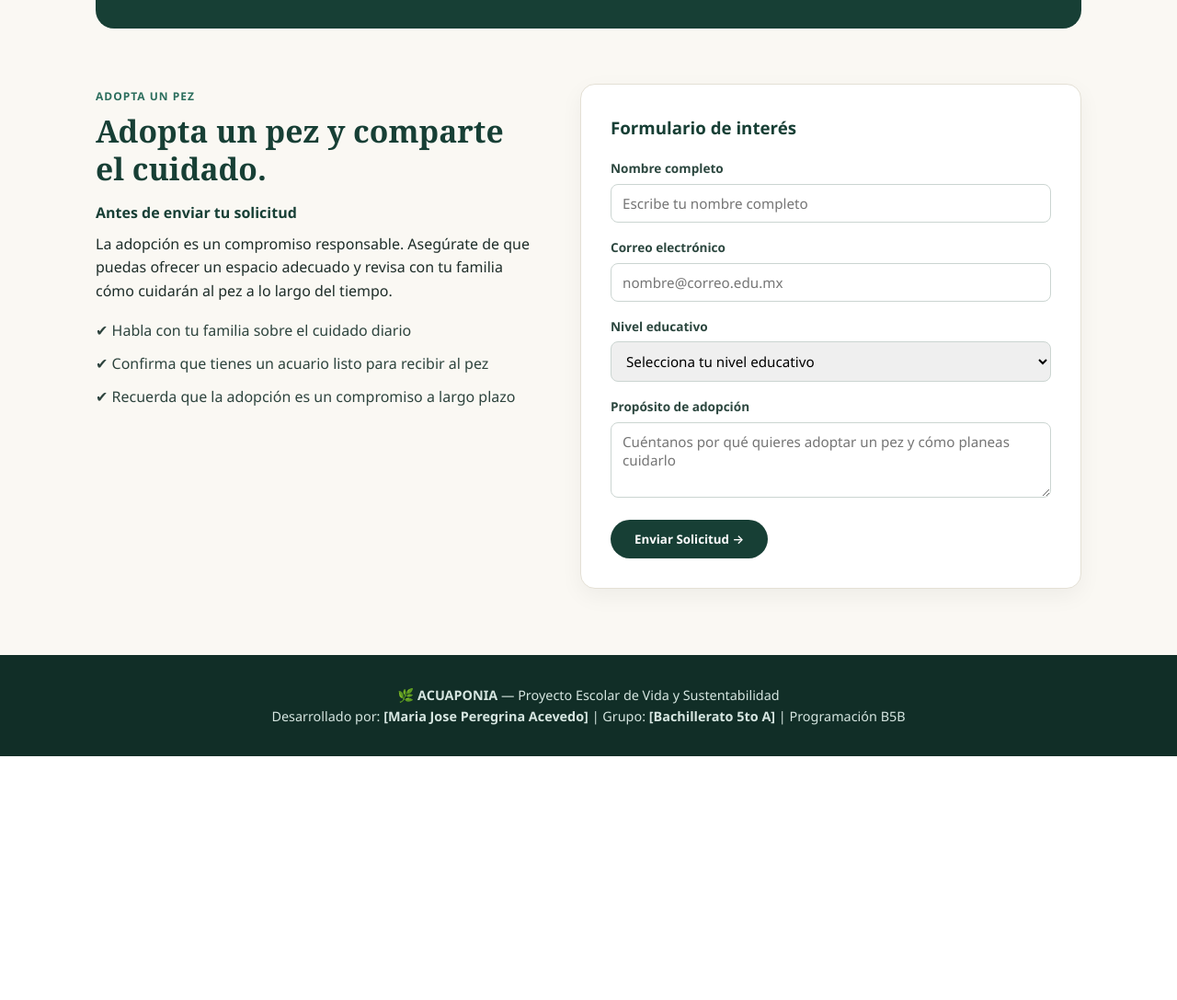
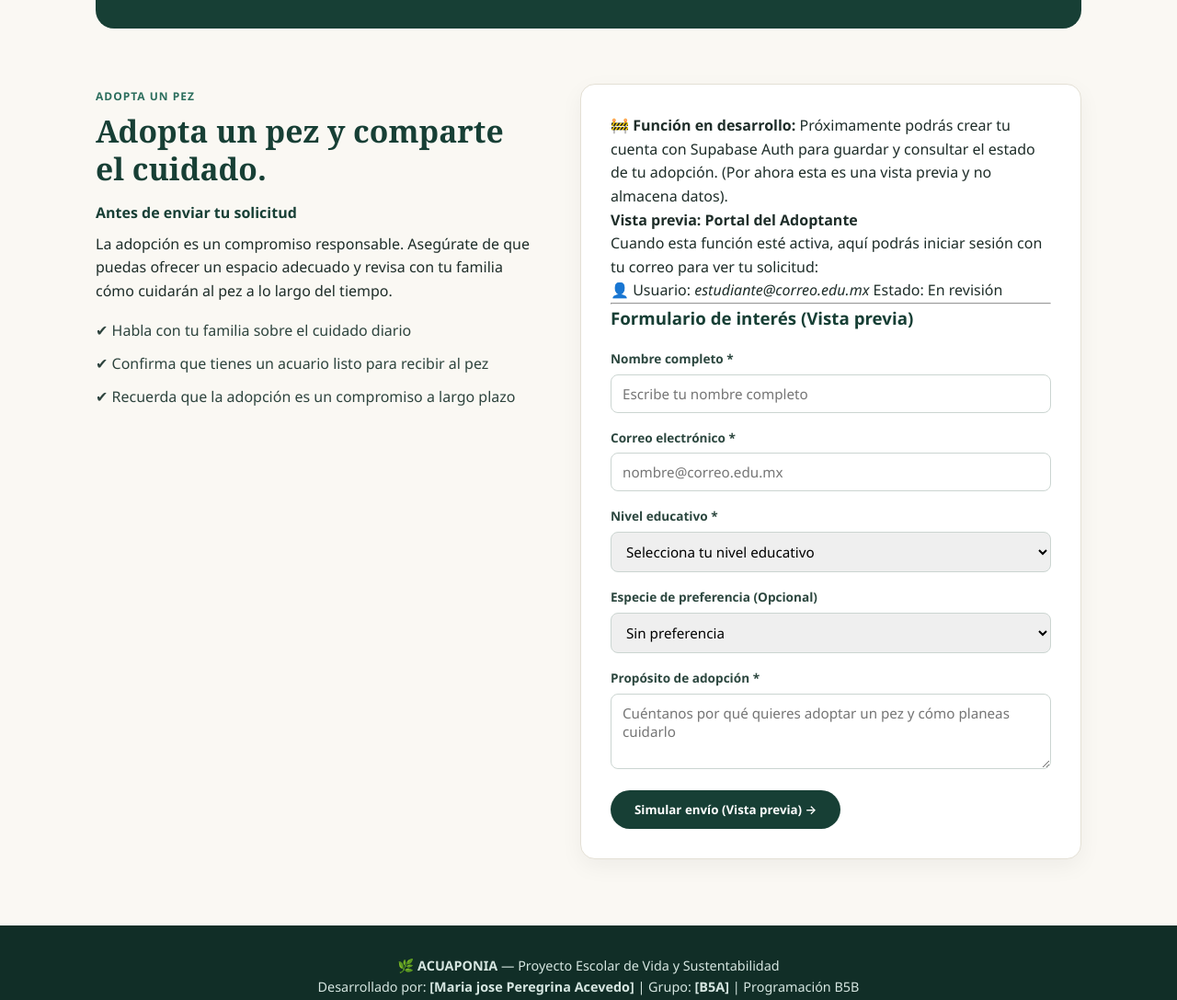
Before and after one commit to majoperegrinaa2-png/ACUAPONIA, a plain HTML site: page index.html in a window 1280 px wide. Shown: the part 3360-4447 px from the top of the page at 92% size. Before the commit the page ends 4182 px from the top, so only its background shows below. Drawn offline with Linux system fonts and the light colour scheme.

Commit message:
Update index.html

```diff
--- a/index.html
+++ b/index.html
@@ -159,7 +159,7 @@
         </div>
     </section>
 
-    <!-- BANNER VERDE OSCURO + SECCIÓN ADOPTA UN PEZ -->
+    <!-- BANNER VERDE OSCURO + SECCIÓN ADOPTA UN PEZ (TAREA 5: VISTA PREVIA) -->
     <section id="adopta" class="seccion fondo-crema">
         <div class="contenedor">
             <!-- Tarjeta verde oscuro -->
@@ -187,7 +187,7 @@
                 </div>
             </div>
 
-            <!-- Formulario de interés -->
+            <!-- Formulario de interés con vista previa Tarea 5 -->
             <div id="formulario-adopcion" class="adopcion-grid">
                 <div class="adopcion-info">
                     <span class="etiqueta">ADOPTA UN PEZ</span>
@@ -201,15 +201,32 @@
                     </ul>
                 </div>
 
-                <form class="formulario-card" onsubmit="enviarSolicitud(event)">
-                    <h3>Formulario de interés</h3>
-                    <label>Nombre completo</label>
+                <div class="formulario-card">
+                    <div class="banner-desarrollo">
+                        🚧 <strong>Función en desarrollo:</strong> Próximamente podrás crear tu cuenta con Supabase Auth para guardar y consultar el estado de tu adopción. (Por ahora esta es una vista previa y no almacena datos).
+                    </div>
+
+                    <!-- Vista previa de inicio de sesión / estado -->
+                    <div class="vista-previa-cuenta">
+                        <h4>Vista previa: Portal del Adoptante</h4>
+                        <p>Cuando esta función esté activa, aquí podrás iniciar sesión con tu correo para ver tu solicitud:</p>
+                        <div class="estado-ejemplo">
+                            <span>👤 Usuario: <em>estudiante@correo.edu.mx</em></span>
+                            <span class="badge-estado">Estado: En revisión</span>
+                        </div>
+                    </div>
+
+                    <hr class="separador-form">
+
+                    <form onsubmit="enviarSolicitud(event)">
+                        <h3>Formulario de interés (Vista previa)</h3>
+                        <label>Nombre completo *</label>
                         <input type="text" placeholder="Escribe tu nombre completo" required>
 
-                    <label>Correo electrónico</label>
+                        <label>Correo electrónico *</label>
                         <input type="email" placeholder="nombre@correo.edu.mx" required>
 
-                    <label>Nivel educativo</label>
+                        <label>Nivel educativo *</label>
                         <select required>
                             <option value="">Selecciona tu nivel educativo</option>
                             <option value="Kínder">Kínder</option>
@@ -218,12 +235,20 @@
                             <option value="Bachillerato">Bachillerato</option>
                         </select>
 
-                    <label>Propósito de adopción</label>
+                        <label>Especie de preferencia (Opcional)</label>
+                        <select>
+                            <option value="">Sin preferencia</option>
+                            <option value="Pez Cebra">Pez Cebra</option>
+                            <option value="Pez Guppy">Pez Guppy</option>
+                        </select>
+
+                        <label>Propósito de adopción *</label>
                         <textarea rows="3" placeholder="Cuéntanos por qué quieres adoptar un pez y cómo planeas cuidarlo" required></textarea>
 
-                    <button type="submit" class="btn-verde">Enviar Solicitud →</button>
-                    <p id="mensaje-exito" class="mensaje-oculto">✅ ¡Solicitud registrada! El equipo docente revisará tu interés.</p>
+                        <button type="submit" class="btn-verde">Simular envío (Vista previa) →</button>
+                        <p id="mensaje-exito" class="mensaje-oculto">ℹ️ Vista previa: En la siguiente etapa estos datos se guardarán en tu cuenta.</p>
                     </form>
+                </div>
             </div>
         </div>
     </section>
@@ -232,11 +257,11 @@
     <footer>
         <div class="contenedor">
             <p><strong>🌿 ACUAPONIA</strong> — Proyecto Escolar de Vida y Sustentabilidad</p>
-            <p>Desarrollado por: <strong>[Maria Jose Peregrina Acevedo]</strong> | Grupo: <strong>[Bachillerato 5to A]</strong> | Programación B5B</p>
+            <p>Desarrollado por: <strong>[Maria jose Peregrina Acevedo]</strong> | Grupo: <strong>[B5A]</strong> | Programación B5B</p>
         </div>
     </footer>
 
-    <!-- Pequeño script para que el formulario dé respuesta real al enviarlo -->
+    <!-- Script para simulación visual de vista previa -->
     <script>
         function enviarSolicitud(event) {
             event.preventDefault();
```
Lines whose indentation alone changed are shown as unchanged.
